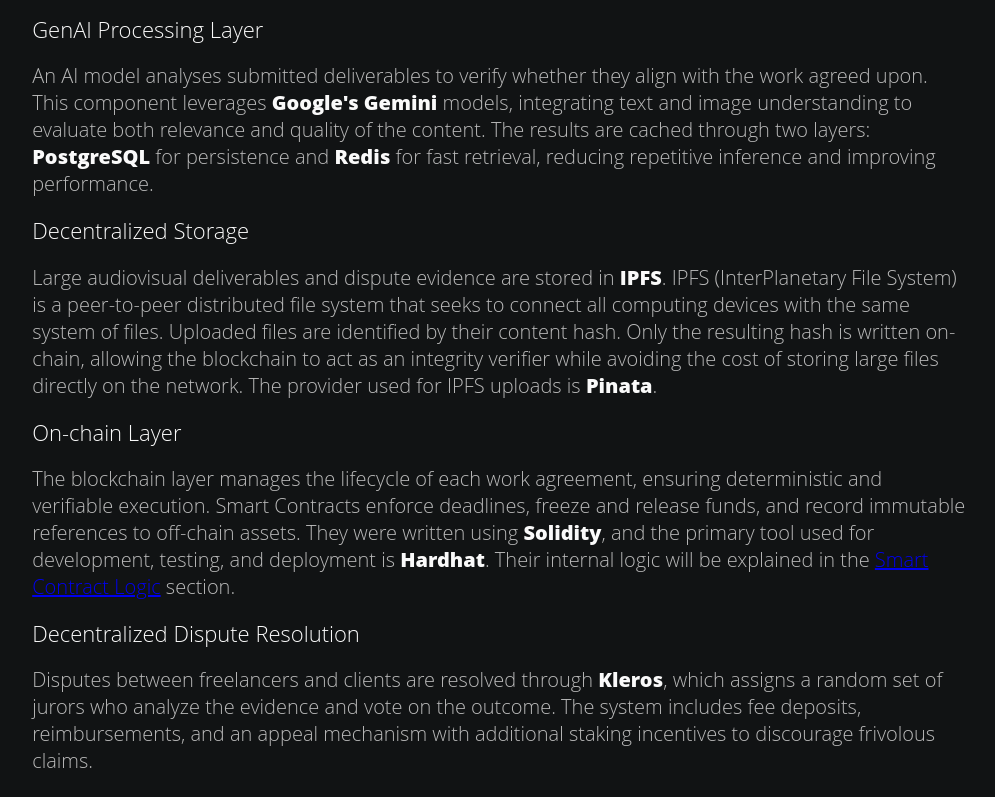
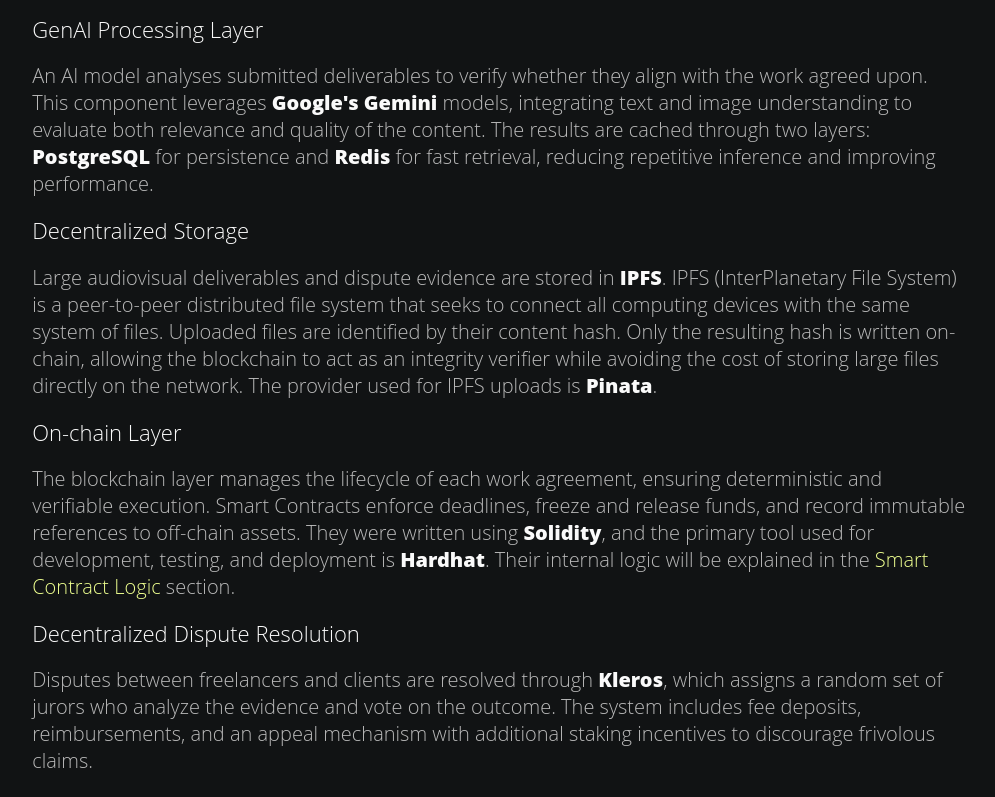
Before and after one commit to TPII-smART/technical-documentation, a plain HTML site: page index.html in a window 1280 px wide. Shown: the part 1945-2742 px from the top of the page, without its empty margins (275-1270 px from the left). Drawn offline with Linux system fonts and the light colour scheme.

Commit message:
Enhance link styling for better visibility and user experience

```diff
--- a/index.css
+++ b/index.css
@@ -10,6 +10,11 @@ html {
 strong, b {
   font-weight: 800;
   color: #fafafa;
+}
+
+a {
+  color: #eeff8f;
+  text-decoration: none;
 }
 
 header {
```
